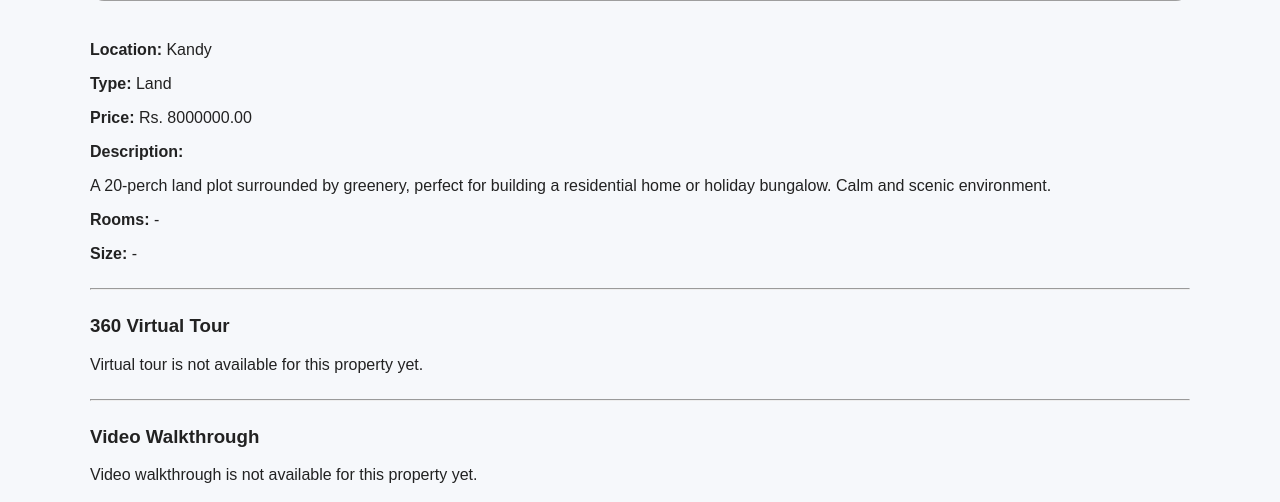
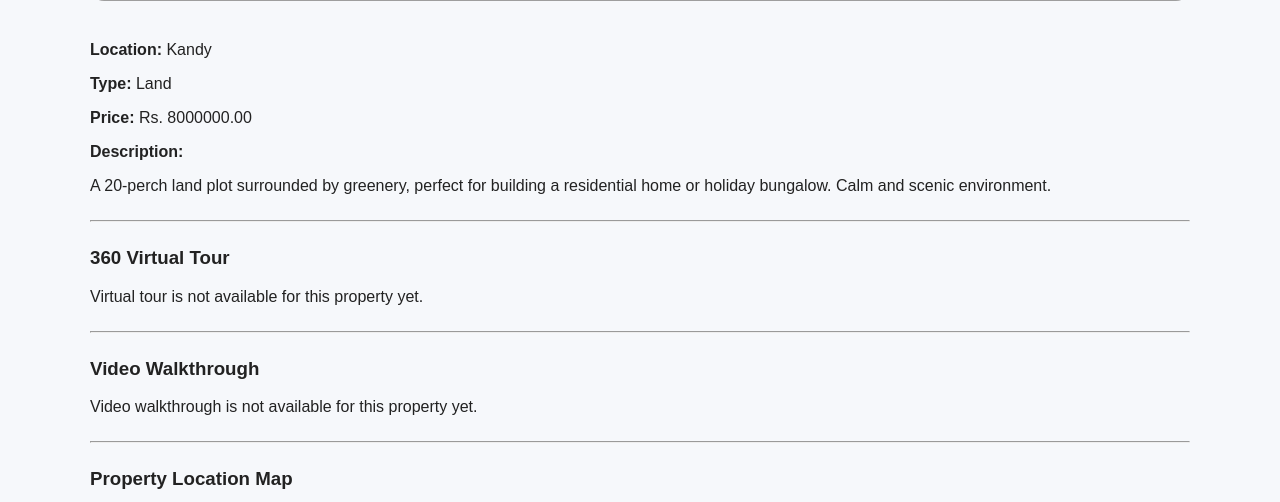
Before and after one commit to pemajo-sudo/real-estate-project, a Django app: page /properties/2/ in a window 1280 px wide. Shown: the part 555-1057 px from the top of the page. Run offline with Django 5.2, Linux system fonts and the light colour scheme; data comes from the database, SQL or seed files in the repository; data that the repository does not hold is empty; grey boxes are pictures that could not be loaded.

Commit message:
Updated property cards

```diff
--- a/listings/templates/listings/properties.html
+++ b/listings/templates/listings/properties.html
@@ -30,8 +30,6 @@
                 <p><strong>Location:</strong> {{ property.location }}</p>
                 <p><strong>Type:</strong> {{ property.property_type }}</p>
                 <p><strong>Price:</strong> Rs. {{ property.price }}</p>
-                <p><strong>Rooms:</strong> {{ property.number_of_rooms|default:"-" }}</p>
-                <p><strong>Size:</strong> {% if property.size_sqft %}{{ property.size_sqft }} sqft{% else %}-{% endif %}</p>
                 <a href="{% url 'property_detail' property.pk %}" class="btn">View Details</a>
                 {% if property.pk in compared_ids %}
                     <form method="post" action="{% url 'remove_from_compare' property.pk %}">
--- a/listings/templates/listings/property_detail.html
+++ b/listings/templates/listings/property_detail.html
@@ -15,8 +15,6 @@
 <p><strong>Price:</strong> Rs. {{ property.price }}</p>
 <p><strong>Description:</strong></p>
 <p>{{ property.description }}</p>
-<p><strong>Rooms:</strong> {{ property.number_of_rooms|default:"-" }}</p>
-<p><strong>Size:</strong> {% if property.size_sqft %}{{ property.size_sqft }} sqft{% else %}-{% endif %}</p>
 
 <hr style="margin: 25px 0;">
 <h3>360 Virtual Tour</h3>
```
